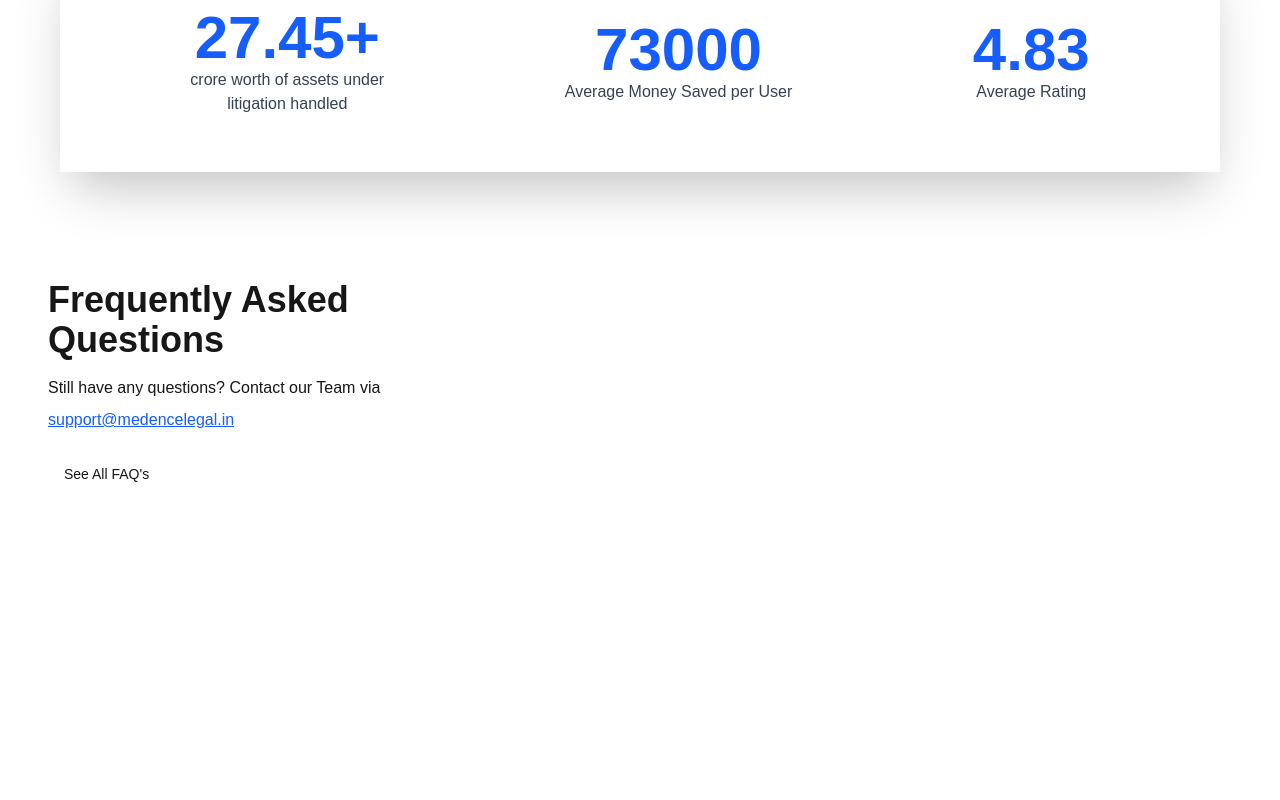
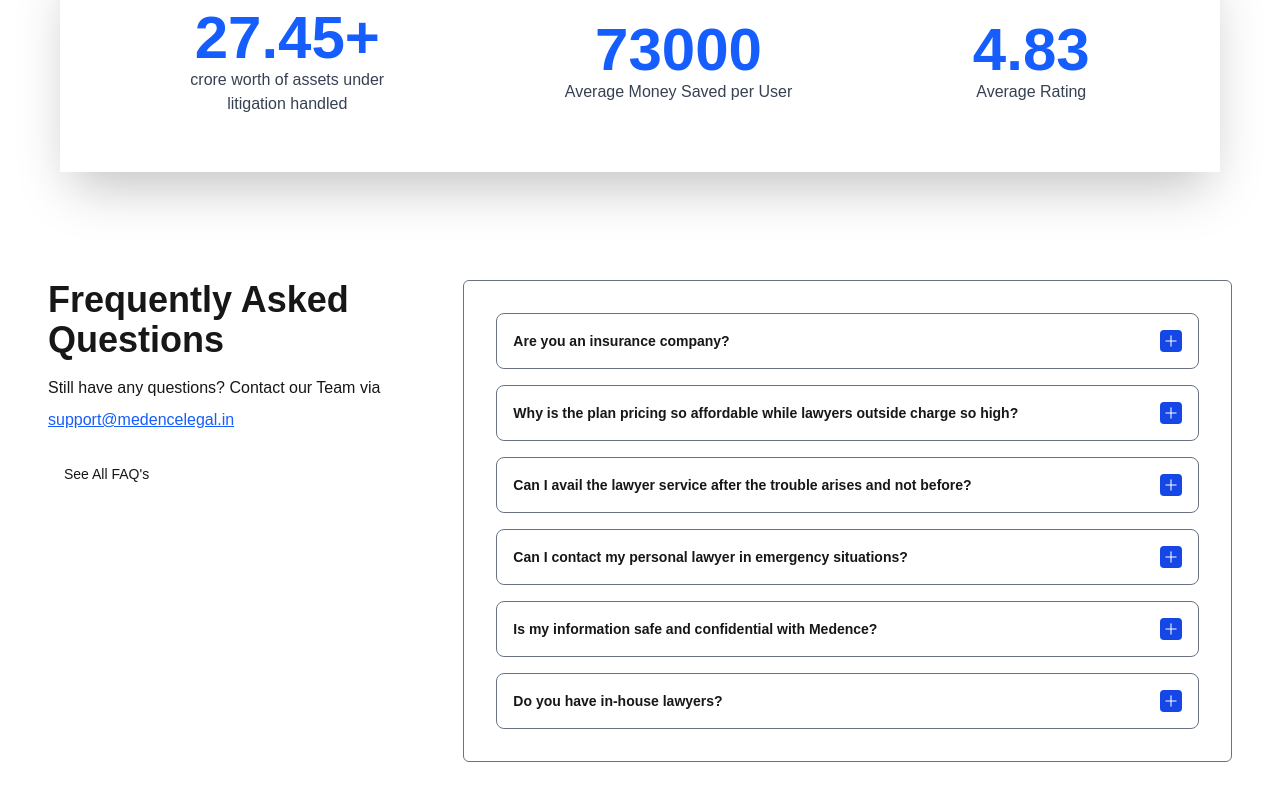
Before and after one commit to JeetDas5/medencelegal, a Next.js app: page / in a window 1280 px wide. Shown: the part 3639-4439 px from the top of the page. Before the commit the page ends 4179 px from the top, so only its background shows below. Built offline with nearby package versions, Linux system fonts and the light colour scheme.

Commit message:
feat: faqs right part

```diff
--- a/app/globals.css
+++ b/app/globals.css
@@ -11,7 +11,6 @@
   --font-sans: var(--font-geist-sans);
   --font-mono: var(--font-geist-mono);
 }
-
 
 body {
   background: var(--background);
@@ -27,16 +26,25 @@ body {
 }
 
 @keyframes blink {
-  0%, 50% { opacity: 1; }
-  51%, 100% { opacity: 0; }
+  0%,
+  50% {
+    opacity: 1;
+  }
+  51%,
+  100% {
+    opacity: 0;
+  }
 }
 
-@layer base{
-  td{
-    @apply text-center
+@layer base {
+  td {
+    @apply text-center;
   }
-  section{
-    @apply p-5
+  section {
+    @apply p-5;
+  }
+  button {
+    @apply cursor-pointer;
   }
 }
 
--- a/components/FAQs.tsx
+++ b/components/FAQs.tsx
@@ -1,7 +1,15 @@
+"use client";
+
+import { faqs } from "@/data";
 import Link from "next/link";
-import React from "react";
+import React, { useState } from "react";
 
 const FAQs = () => {
+  const [openId, setOpenId] = useState<number | null>(null);
+
+  const toggleFAQ = (id: number) => {
+    setOpenId(openId === id ? null : id);
+  };
   return (
     <section className="py-8 px-4 md:py-12 md:px-12 flex flex-col md:flex-row gap-8">
       <div className="md:w-1/3 flex flex-col">
@@ -23,7 +31,66 @@ const FAQs = () => {
           </button>
         </Link>
       </div>
-      <div className="md:w-2/3"></div>
+      <div className="md:w-2/3 space-y-4 border-[1px] border-gray-500 p-4 md:p-8 rounded-md">
+        {faqs.map((faq) => (
+          <div
+            key={faq.id}
+            className="border border-gray-500 rounded-lg overflow-hidden"
+          >
+            <button
+              className="w-full text-left p-4 flex justify-between items-center text-sm md:text-md font-semibold"
+              onClick={() => toggleFAQ(faq.id)}
+            >
+              {faq.question}
+              <span className="bg-blue-700 text-white rounded p-1">
+                {openId === faq.id ? (
+                  <svg
+                    stroke="currentColor"
+                    fill="none"
+                    strokeWidth="0"
+                    viewBox="0 0 15 15"
+                    className="transition-transform "
+                    height="1em"
+                    width="1em"
+                    xmlns="http://www.w3.org/2000/svg"
+                  >
+                    <path
+                      fillRule="evenodd"
+                      clipRule="evenodd"
+                      d="M11.7816 4.03157C12.0062 3.80702 12.0062 3.44295 11.7816 3.2184C11.5571 2.99385 11.193 2.99385 10.9685 3.2184L7.50005 6.68682L4.03164 3.2184C3.80708 2.99385 3.44301 2.99385 3.21846 3.2184C2.99391 3.44295 2.99391 3.80702 3.21846 4.03157L6.68688 7.49999L3.21846 10.9684C2.99391 11.193 2.99391 11.557 3.21846 11.7816C3.44301 12.0061 3.80708 12.0061 4.03164 11.7816L7.50005 8.31316L10.9685 11.7816C11.193 12.0061 11.5571 12.0061 11.7816 11.7816C12.0062 11.557 12.0062 11.193 11.7816 10.9684L8.31322 7.49999L11.7816 4.03157Z"
+                      fill="currentColor"
+                    ></path>
+                  </svg>
+                ) : (
+                  <svg
+                    stroke="currentColor"
+                    fill="none"
+                    strokeWidth="0"
+                    viewBox="0 0 15 15"
+                    className="transition-transform rotate-45"
+                    height="1em"
+                    width="1em"
+                    xmlns="http://www.w3.org/2000/svg"
+                  >
+                    <path
+                      fillRule="evenodd"
+                      clipRule="evenodd"
+                      d="M11.7816 4.03157C12.0062 3.80702 12.0062 3.44295 11.7816 3.2184C11.5571 2.99385 11.193 2.99385 10.9685 3.2184L7.50005 6.68682L4.03164 3.2184C3.80708 2.99385 3.44301 2.99385 3.21846 3.2184C2.99391 3.44295 2.99391 3.80702 3.21846 4.03157L6.68688 7.49999L3.21846 10.9684C2.99391 11.193 2.99391 11.557 3.21846 11.7816C3.44301 12.0061 3.80708 12.0061 4.03164 11.7816L7.50005 8.31316L10.9685 11.7816C11.193 12.0061 11.5571 12.0061 11.7816 11.7816C12.0062 11.557 12.0062 11.193 11.7816 10.9684L8.31322 7.49999L11.7816 4.03157Z"
+                      fill="currentColor"
+                    ></path>
+                  </svg>
+                )}
+              </span>
+            </button>
+            {openId === faq.id && (
+              <div className="flex flex-col gap-2">
+                <div className="border-t w-full" />
+                <p className="p-4 text-sm md:text-base">{faq.answer}</p>
+              </div>
+            )}
+          </div>
+        ))}
+      </div>
     </section>
   );
 };
--- a/components/Testimonials.tsx
+++ b/components/Testimonials.tsx
@@ -4,7 +4,6 @@ import React from "react";
 import TestimonialCard from "./TestimonialCard";
 import testimonials from "../data/testimonials.json";
 
-// Use pure CSS marquee animation to create an infinite loop without JS complexity.
 const Testimonials: React.FC = () => {
   const items = [...testimonials, ...testimonials];
   return (
--- /dev/null
+++ b/data/faqs.json
@@ -0,0 +1,32 @@
+[
+  {
+    "id": 1,
+    "question": "Are you an insurance company?",
+    "answer": "No, Medence is not an insurance company. However, we provide personalized legal services by connecting you with experienced lawyers on a before-the-event model of payment. This ensures you do not have to worry about any unforeseen legal expenses"
+  },
+  {
+    "id": 2,
+    "question": "Why is the plan pricing so affordable while lawyers outside charge so high?",
+    "answer": "Medence provides affordable pricing by leveraging a scalable and aggregation model that enables us to offer legal services at a lower cost while maintaining high-quality expertise. Our focus is on providing value to customers without the high overhead costs associated with traditional law firms"
+  },
+  {
+    "id": 3,
+    "question": "Can I avail the lawyer service after the trouble arises and not before?",
+    "answer": "While we specialise in providing before-the-event legal services to increase affordability, you can also avail the lawyer service after the event too. But in such cases the fees for litigation is higher and vary based on lawyers' charges."
+  },
+  {
+    "id": 4,
+    "question": "Can I contact my personal lawyer in emergency situations?",
+    "answer": "Yes, you can reach your personal lawyer for urgent matters. However, please note that response times may slightly vary depending on the severity of the situation."
+  },
+  {
+    "id": 5,
+    "question": "Is my information safe and confidential with Medence?",
+    "answer": "Yes, your information is secure and treated with the utmost confidentiality. We adhere to strict privacy policies to ensure that your legal matters and personal data are protected."
+  },
+  {
+    "id": 6,
+    "question": "Do you have in-house lawyers?",
+    "answer": "No we don't have in-house lawyers per se. Instead we partner with qualified lawyers and firms across all major cities."
+  }
+]
--- /dev/null
+++ b/data/index.ts
@@ -0,0 +1,4 @@
+import faqs from "./faqs.json";
+import testimonials from "./testimonials.json";
+
+export { faqs, testimonials };
```
